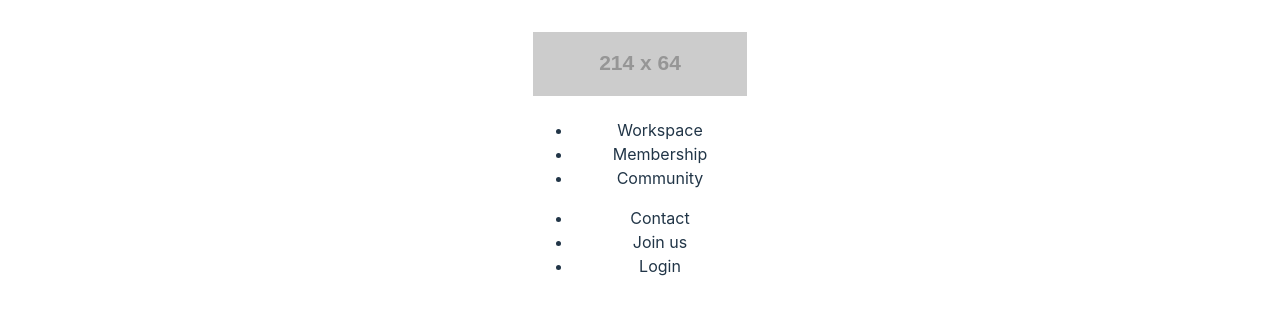
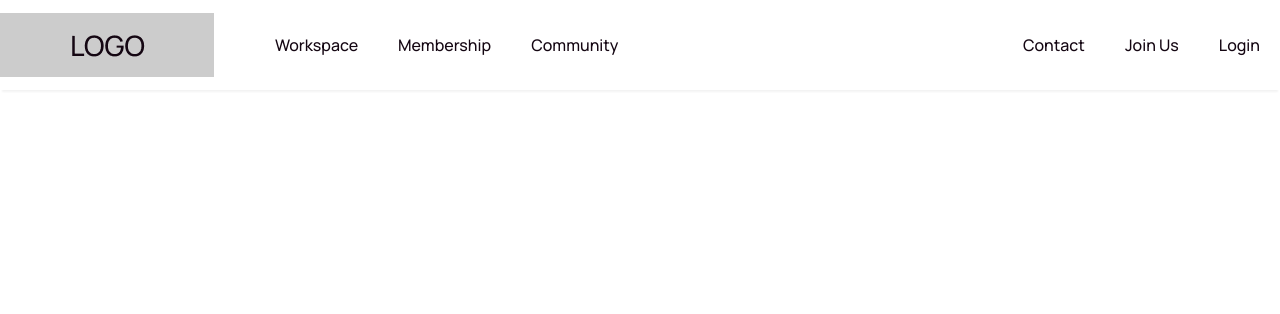
Before and after one commit to AlyLopez02/News-Site, a React (Vite) app: page / in a window 1280 px wide. Shown: the top 314 px of the page. Built offline with nearby package versions, Linux system fonts and the light colour scheme.

Commit message:
start implementing site header
Co-authored-by: Aaron Stone <apstone@protonmail.com>

```diff
--- a/index.html
+++ b/index.html
@@ -5,6 +5,10 @@
     <link rel="icon" type="image/svg+xml" href="/vite.svg" />
     <meta name="viewport" content="width=device-width, initial-scale=1.0" />
     <title>Vite + React</title>
+
+    <link rel="preconnect" href="https://fonts.googleapis.com">
+    <link rel="preconnect" href="https://fonts.gstatic.com" crossorigin>
+    <link href="https://fonts.googleapis.com/css2?family=Manrope:wght@400;500&display=swap" rel="stylesheet">
   </head>
   <body>
     <div id="root"></div>
--- a/package.json
+++ b/package.json
@@ -22,6 +22,7 @@
     "eslint-plugin-jsx-a11y": "^6.6.1",
     "eslint-plugin-react": "^7.31.10",
     "eslint-plugin-react-hooks": "^4.6.0",
+    "sass": "^1.55.0",
     "vite": "^3.1.0"
   }
 }
--- a/src/App.css
+++ b/src/App.css
@@ -1,41 +1,10 @@
 #root {
-  max-width: 1280px;
   margin: 0 auto;
-  padding: 2rem;
   text-align: center;
-}
+  width: 100%;
 
-.logo {
-  height: 6em;
-  padding: 1.5em;
-  will-change: filter;
-}
-.logo:hover {
-  filter: drop-shadow(0 0 2em #646cffaa);
-}
-.logo.react:hover {
-  filter: drop-shadow(0 0 2em #61dafbaa);
-}
-
-@keyframes logo-spin {
-  from {
-    transform: rotate(0deg);
-  }
-  to {
-    transform: rotate(360deg);
+  body {
+    margin: 0;
+    padding: 0;
   }
 }
-
-@media (prefers-reduced-motion: no-preference) {
-  a:nth-of-type(2) .logo {
-    animation: logo-spin infinite 20s linear;
-  }
-}
-
-.card {
-  padding: 2em;
-}
-
-.read-the-docs {
-  color: #888;
-}
--- a/src/components/Header/index.jsx
+++ b/src/components/Header/index.jsx
@@ -1,26 +1,42 @@
 import React from 'react';
+import './style.scss';
+import logo from '../../assets/logo.png';
+
+const mainNavLinks = [
+  'Workspace',
+  'Membership',
+  'Community',
+];
+
+const secondaryNavLinks = [
+  'Contact',
+  'Join Us',
+  'Login',
+];
 
 function Header() {
   return (
-    <div>
+    <div className="header">
+      <div className="container">
         <header>
-        <img src="https://via.placeholder.com/214x64" alt="placeholder" />
-        <nav>
+          <img src={logo} alt="placeholder" />
+          <nav className="navigation">
             <ul>
-            <li>Workspace</li>
-            <li>Membership</li>
-            <li>Community</li>
+              {mainNavLinks.map((link) => (
+                <li>{link}</li>
+              ))}
             </ul>
 
             <ul>
-            <li>Contact</li>
-            <li>Join us</li>
-            <li>Login</li>
+              {secondaryNavLinks.map((link) => (
+                <li>{link}</li>
+              ))}
             </ul>
 
           </nav>
         </header>
       </div>
+    </div>
   );
 }
 
--- /dev/null
+++ b/src/components/Header/style.scss
@@ -0,0 +1,40 @@
+.header {
+    .container {
+        background: #FFFFFF;
+        box-shadow: 0 4px 2px -2px rgba(0, 0, 0, 0.05);
+        padding: 13px 0px;
+
+        header {
+            max-width: 1440px;
+            margin: 0 auto;
+            display: flex;
+            flex-direction: row;
+
+            .navigation {
+                display: flex;
+                flex-direction: row;
+                width: 100%;
+                justify-content: space-between;
+
+                ul {
+                    display: flex;
+                    flex-direction: row;
+                    list-style: none;
+                    margin: 0;
+                    align-items: center;
+
+                    li {
+                        font-family: 'Manrope', sans-serif;
+                        font-size: 16px;
+                        line-height: 22px;
+                        color: #140612;
+                        font-weight: 500;
+                        margin: 0px 20px;
+                        cursor: pointer;
+                    }
+
+                }
+            }
+        }
+    }
+}
--- a/src/index.css
+++ b/src/index.css
@@ -1,74 +1,3 @@
-:root {
-  font-family: Inter, Avenir, Helvetica, Arial, sans-serif;
-  font-size: 16px;
-  line-height: 24px;
-  font-weight: 400;
-
-  color-scheme: light dark;
-  color: rgba(255, 255, 255, 0.87);
-  background-color: #242424;
-
-  font-synthesis: none;
-  text-rendering: optimizeLegibility;
-  -webkit-font-smoothing: antialiased;
-  -moz-osx-font-smoothing: grayscale;
-  -webkit-text-size-adjust: 100%;
-}
-
-a {
-  font-weight: 500;
-  color: #646cff;
-  text-decoration: inherit;
-}
-
-a:hover {
-  color: #535bf2;
-}
-
 body {
   margin: 0;
-  display: flex;
-  min-width: 320px;
-  min-height: 100vh;
 }
-
-h1 {
-  font-size: 3.2em;
-  line-height: 1.1;
-}
-
-button {
-  border-radius: 8px;
-  border: 1px solid transparent;
-  padding: 0.6em 1.2em;
-  font-size: 1em;
-  font-weight: 500;
-  font-family: inherit;
-  background-color: #1a1a1a;
-  cursor: pointer;
-  transition: border-color 0.25s;
-}
-
-button:hover {
-  border-color: #646cff;
-}
-
-button:focus,
-button:focus-visible {
-  outline: 4px auto -webkit-focus-ring-color;
-}
-
-@media (prefers-color-scheme: light) {
-  :root {
-    color: #213547;
-    background-color: #ffffff;
-  }
-
-  a:hover {
-    color: #747bff;
-  }
-
-  button {
-    background-color: #f9f9f9;
-  }
-}
```
Also changed, not shown: src/assets/logo.png (added), src/components/Header/style.css (deleted), 1 other file (tests, documents, lock files or other folders). Lines whose indentation alone changed are shown as unchanged.
